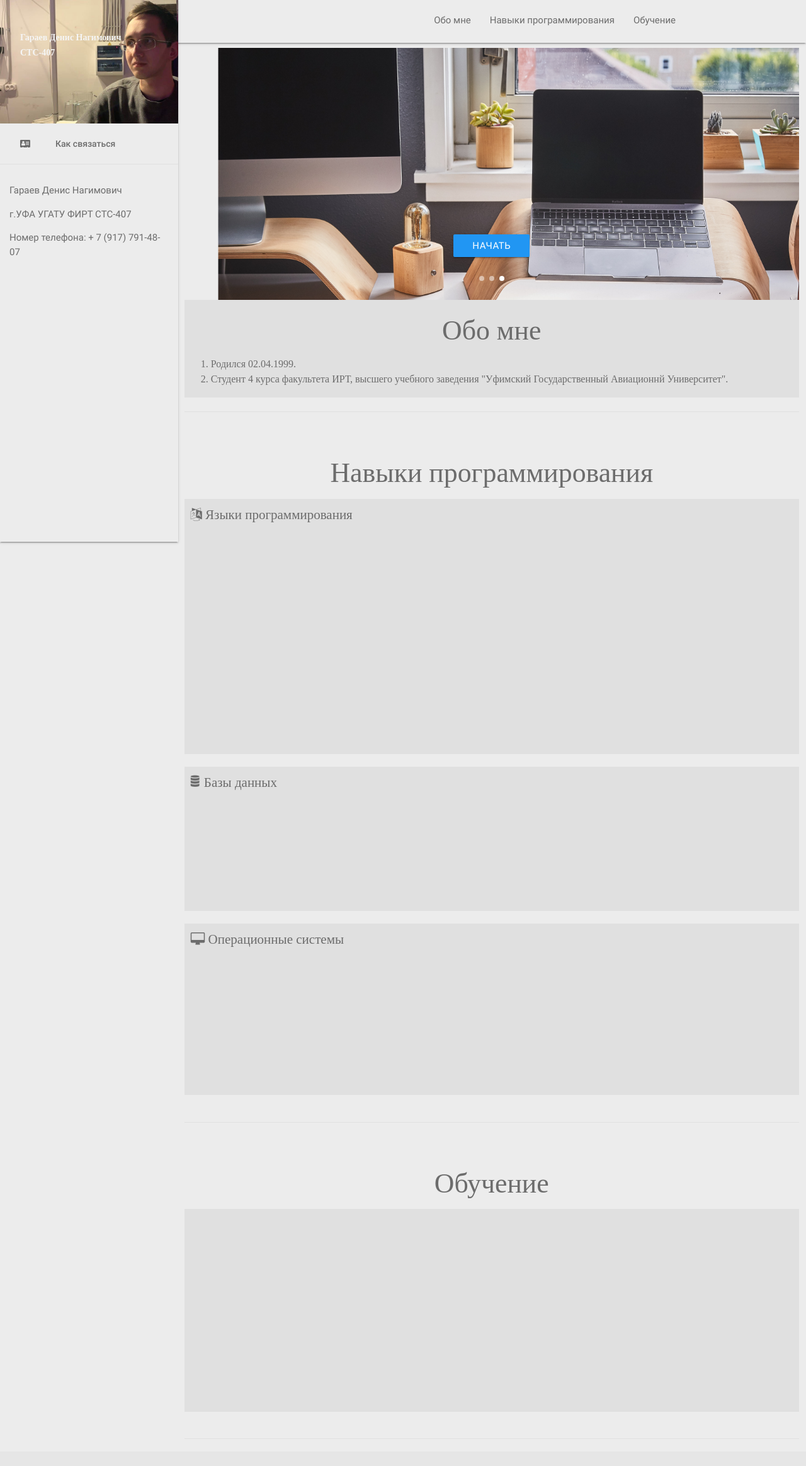
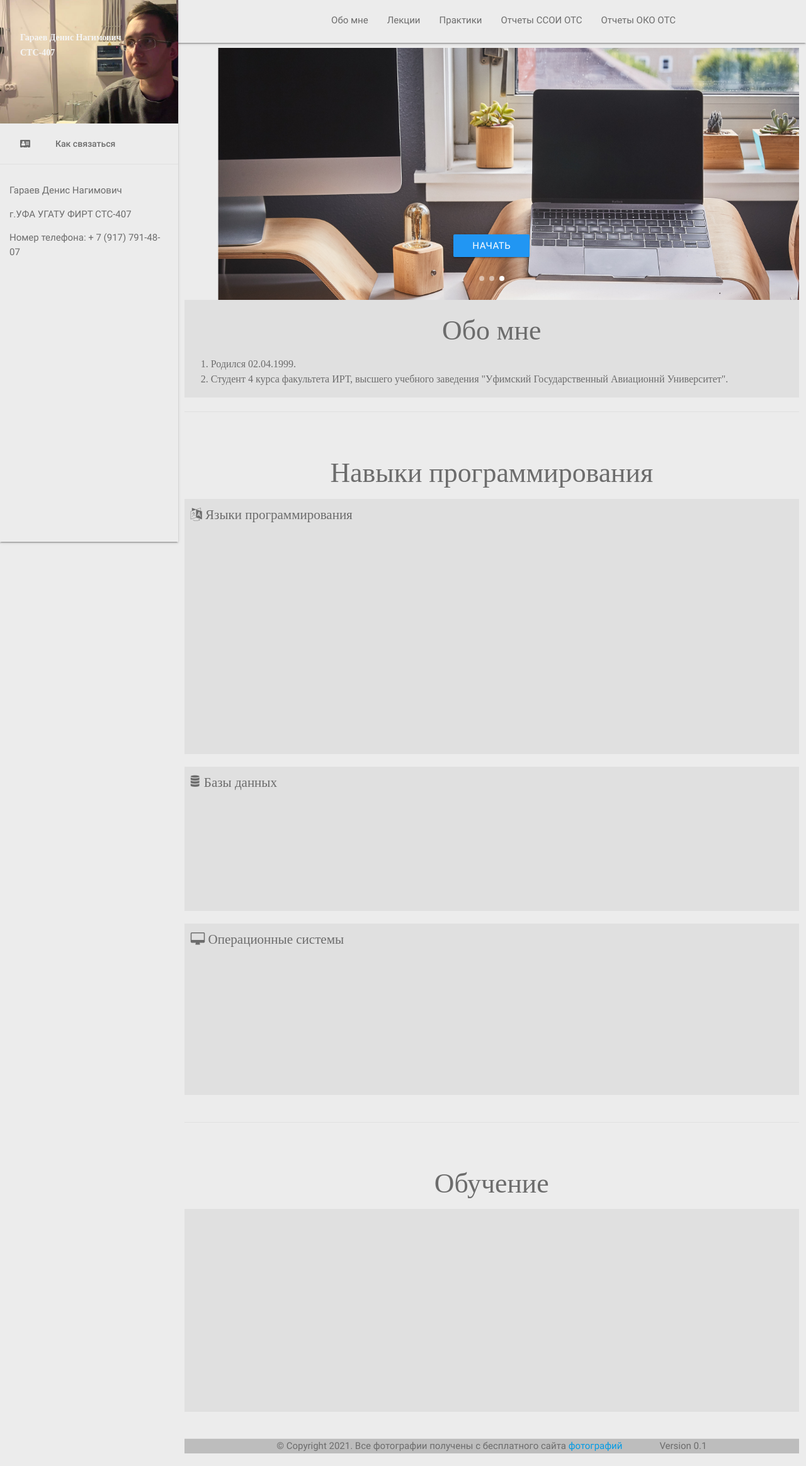
Before and after one commit to DeHazar/minasovLabba, a PHP site: page / in a window 1280 px wide. Shown: the whole page at 63% size. Before the commit the page ends 1902 px from the top, so only its background shows below. Run offline with PHP 8.4, Linux system fonts and the light colour scheme; some web fonts are replaced.

Commit message:
Header and footer; New pages

```diff
--- a/masterpage.php
+++ b/masterpage.php
@@ -2,6 +2,19 @@
     <head>
         <title></title>
     </head>
+    <body class="body-cls-style">
+    <div class="body-cls-style">
+        <?php
+        require_once './loader.php';
+        ?>
+        <div class="main-wrapper" style="display: none;">
+            <?php
+            require_once './menu.php';
+            ?>
+        </div>
+    </div>
+    <script src="Script/css3-animate-it.js" type="text/javascript"></script>
+    </body>
     <body>
         <div>
             <div id="overview">
@@ -214,8 +227,10 @@
         </div>
     <div class="fixed-action-btn horizontal">
         <a title="Наверх." class="btn-floating waves-effect waves-light hide grey darken-3 upward" onclick="goTop(this)">
-            <i class="large material-icons">arrow_upward</i>
+            <i class="large material-icons">Вернуться обратно</i>
         </a>
     </div>
+
+    <?php require "parts/footer.php"?>
 </body>
 </html>
--- a/menu.php
+++ b/menu.php
@@ -1,23 +1,4 @@
-<!--TOP NAV-->
-<div class="navbar-fixed">
-    <nav class="top-nav nav-background">
-        <div class="container">
-            <div class="nav-wrapper">
-                <a href="#" data-activates="mobile-render" class="button-collapse blue-grey-text"><i class="material-icons">menu</i></a>
-                <ul class="right hide-on-med-and-down">
-                    <li><a onclick="goTop(this)">Обо мне</a></li>
-                    <li><a href="#skill">Навыки программирования</a></li>
-                    <li><a href="#qualification">Обучение</a></li>
-                </ul>
-                <ul class="side-nav side-nav-cls" id="mobile-render">
-                    <li><a onclick="goTop(this)">Обо мне</a></li>
-                    <li><a href="#skill">Навыки программирования</a></li>
-                    <li><a href="#qualification">Обучение</a></li>
-                </ul>
-            </div>
-        </div>
-    </nav>
-</div>
+<?php require "parts/header.php"?>
 <div class="row">
     <div class="col s3 s3-width">
         <!--SIDE NAV-->
--- /dev/null
+++ b/parts/footer.php
@@ -0,0 +1,7 @@
+<div class="footer-copyright grey lighten-1">
+    <div class="container color-cls">
+        &COPY; Copyright 2021.
+        Все фотографии получены с бесплатного сайта <a href="https://unsplash.com/"> фотографий</a>
+        <a class="color-cls text-lighten-4 right">Version 0.1</a>
+    </div>
+</div>
--- /dev/null
+++ b/parts/header.php
@@ -0,0 +1,45 @@
+
+<html>
+<head>
+    <title>Обо мне</title>
+    <!--Import Google Icon Font-->
+    <link href="https://fonts.googleapis.com/icon?family=Material+Icons" rel="stylesheet">
+    <link rel="stylesheet" href="../font-mfizz-2.4.1/font-mfizz.css">
+    <!--Import materialize.css-->
+    <link href="../style/materialize.min.css" rel="stylesheet">
+    <link href="../style/font-awesome.min.css" rel="stylesheet">
+    <link href="../style/animations.css" rel="stylesheet">
+    <link href="../cssStyle/menu.css" rel="stylesheet">
+    <link href="../cssStyle/masterpage.css" rel="stylesheet">
+    <link href="../cssStyle/loader.css" rel="stylesheet">
+    <script src="../Script/jquery-3.6.0.min.js" type="text/javascript"></script>
+    <script src="../Script/materialize.min.js" type="text/javascript"></script>
+
+    <script src="../Script/index.js" type="text/javascript"></script>
+    <meta name="viewport" content="width=device-width, initial-scale=1.0"/>
+</head>
+
+
+<div class="navbar-fixed">
+    <nav class="top-nav nav-background">
+        <div class="container">
+            <div class="nav-wrapper">
+                <a href="#" data-activates="mobile-render" class="button-collapse blue-grey-text"><i class="material-icons">menu</i></a>
+                <ul class="right hide-on-med-and-down">
+                    <li><a href="../index.php">Обо мне</a></li>
+                    <li><a href="../pages/lections.php">Лекции</a></li>
+                    <li><a href="/pages/practices.php">Практики</a></li>
+                    <li><a href="/pages/services.php">Отчеты ССОИ ОТС</a></li>
+                    <li><a href="/pages/constructions.php">Отчеты ОКО ОТС</a></li>
+                </ul>
+                <ul class="side-nav side-nav-cls" id="mobile-render">
+                    <li><a  href="../index.php">Обо мне</a></li>
+                    <li><a href="/pages/lections.php">Лекции</a></li>
+                    <li><a href="/pages/practices.php">Практики</a></li>
+                    <li><a href="/pages/services.php">Отчеты ССОИ ОТС</a></li>
+                    <li><a href="/pages/constructions.php">Отчеты ОКО ОТС</a></li>
+                </ul>
+            </div>
+        </div>
+    </nav>
+</div>
```
Also changed, not shown: pages/constructions.php (added, +13 -0 lines), pages/lections.php (added, +13 -0 lines), pages/practices.php (added, +13 -0 lines), pages/services.php (added, +14 -0 lines).
